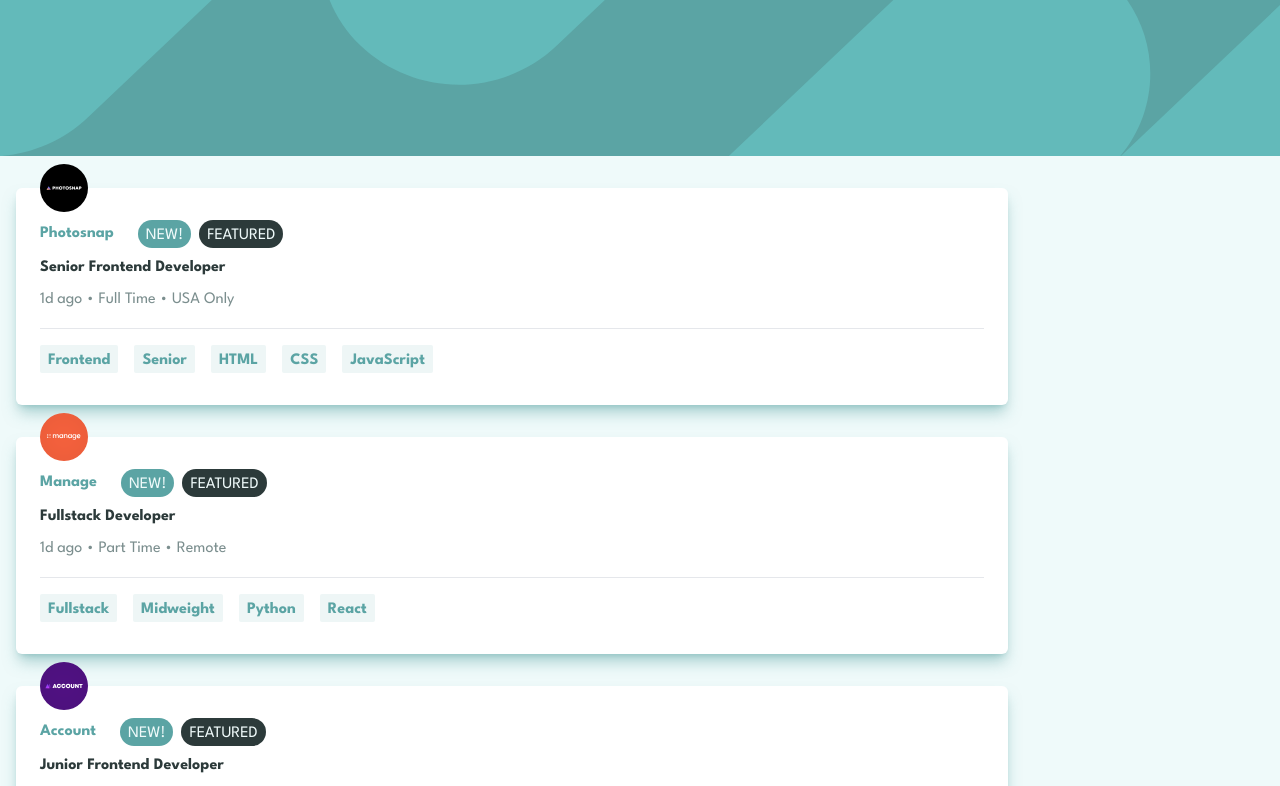
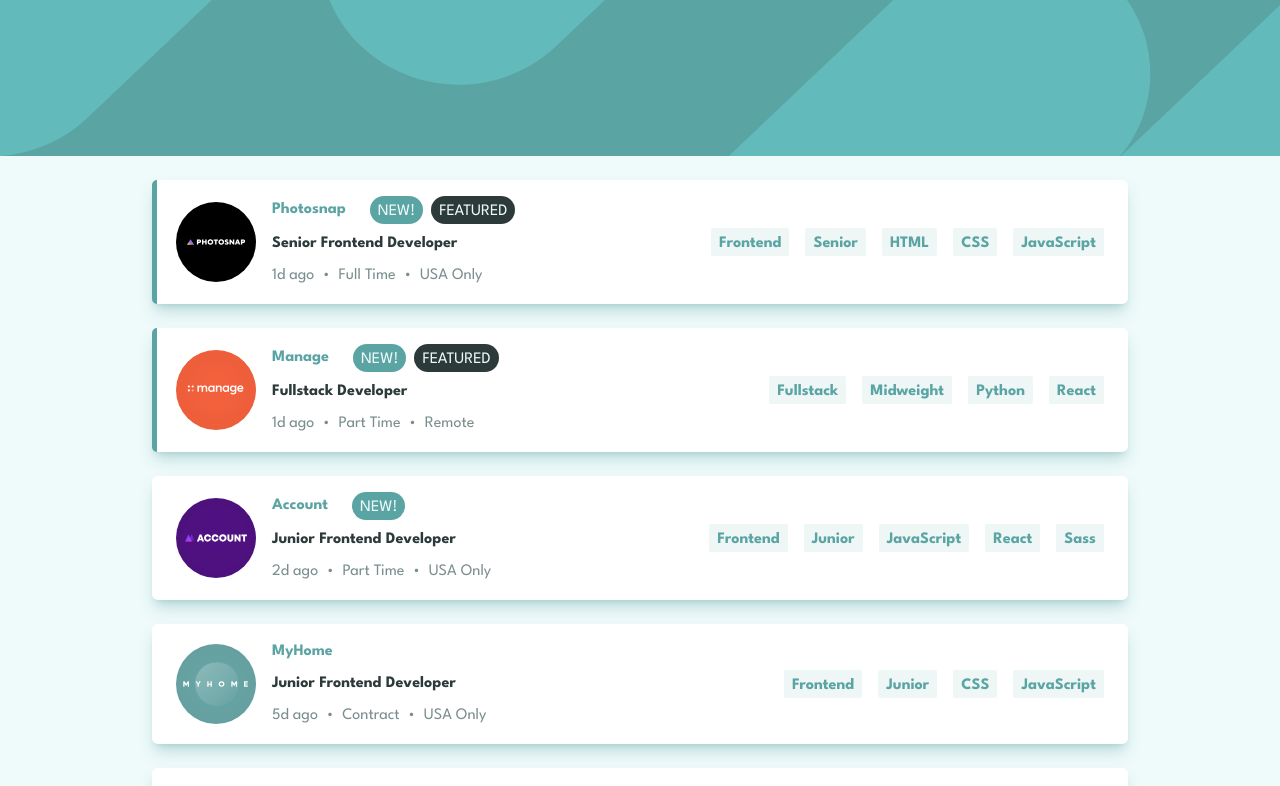
Before and after one commit to Esosek/job-listings, a Next.js app: page / in a window 1280 px wide. Shown: the top 786 px of the page. Built offline with nearby package versions, Linux system fonts and the light colour scheme.

Commit message:
Completed JobItem component

```diff
--- a/app/page.tsx
+++ b/app/page.tsx
@@ -8,7 +8,7 @@ export default function Home() {
       <header
         className={`${styles.header} bg-primary h-[156px] w-auto`}
       ></header>
-      <main className="max-w-5xl px-4">
+      <main className="max-w-5xl px-6 mx-auto">
         <ul>
           {jobData.map((job) => (
             <JobItem key={job.id} job={job} />
--- a/components/JobItem.tsx
+++ b/components/JobItem.tsx
@@ -24,24 +24,37 @@ type JobItemProps = {
 export default function JobItem({ job }: JobItemProps) {
   const keywords = [job.role, job.level, ...job.languages, ...job.tools];
   return (
-    <li className="relative bg-white px-6 py-8 my-8 rounded-md shadow-lg shadow-primary/50">
-      <div className="absolute size-12 -top-6">
+    <li className="relative bg-white px-6 py-8 my-12 rounded-md shadow-lg shadow-primary/35 lg:grid lg:grid-cols-[auto_1fr_auto] lg:items-center lg:gap-4 lg:py-4 lg:my-6">
+      {job.featured && (
+        <div className="absolute top-0 bottom-0 left-0 w-[0.3rem] bg-primary rounded-l-md"></div>
+      )}
+
+      <div className="absolute size-12 -top-6 lg:relative lg:size-20 lg:top-0">
         <Image src={job.logo} fill={true} alt={`Logo of ${job.company}`} />
       </div>
 
+      <div>
         <div className="flex gap-2 items-center">
           <h2 className="font-bold mr-4">{job.company}</h2>
-        <p className="bg-primary text-cyan-100 px-2 pt-1 rounded-full">NEW!</p>
+          {job.new && (
+            <p className="bg-primary text-cyan-100 px-2 pt-1 rounded-full">
+              NEW!
+            </p>
+          )}
+
+          {job.featured && (
             <p className="bg-cyan-700 text-cyan-100 px-2 pt-1 rounded-full">
               FEATURED
             </p>
+          )}
         </div>
         <h3 className="font-bold text-cyan-700 mt-2">{job.position}</h3>
         <p className="mt-2 text-cyan-500">
-        {job.postedAt} <span>&#8226;</span> {job.contract} <span>&#8226;</span>{' '}
-        {job.location}
+          {job.postedAt} <span className="mx-1">&#8226;</span> {job.contract}{' '}
+          <span className="mx-1">&#8226;</span> {job.location}
         </p>
-      <hr className="bg-cyan-500 my-4" />
+      </div>
+      <hr className="bg-cyan-500 my-4 lg:hidden" />
       <ul className="flex flex-wrap gap-4">
         {keywords.map((keyword) => (
           <KeywordLabel key={`${job.id}-${keyword}`} keyword={keyword} />
```
Lines whose indentation alone changed are shown as unchanged.
